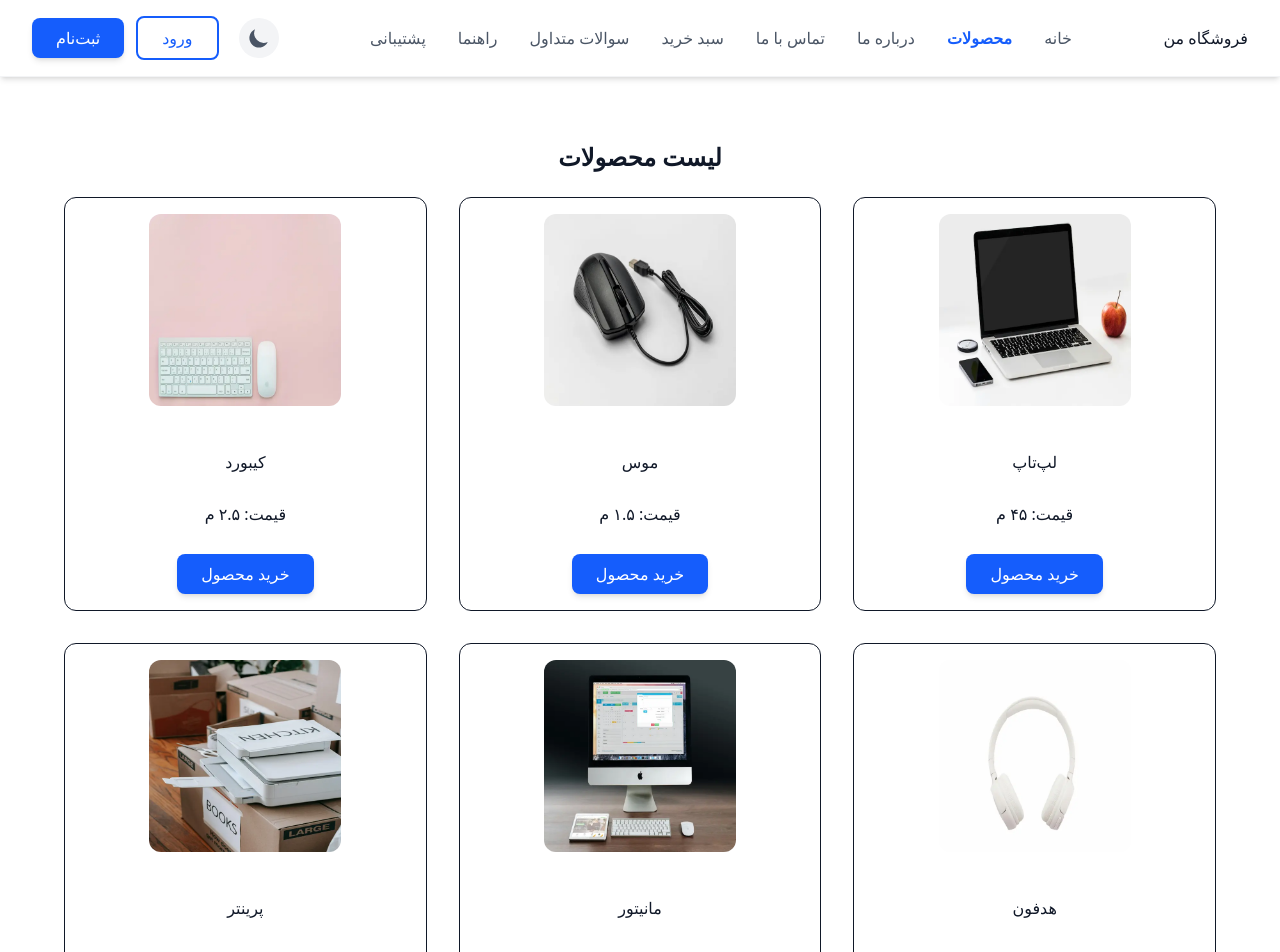
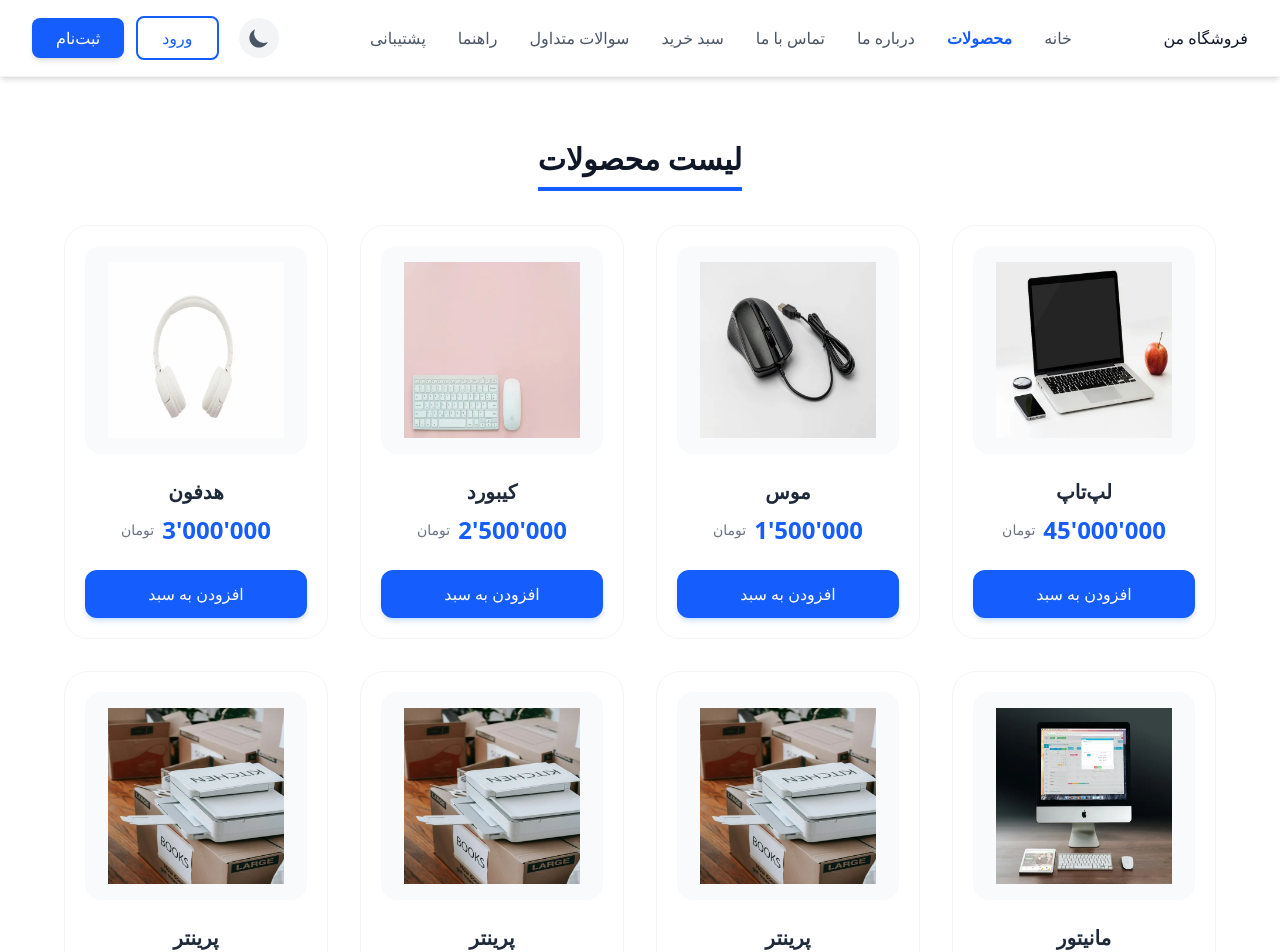
Before and after one commit to Namazi-Fard/Shopping-website, a React (Vite) app: page /products in a window 1280 px wide. Shown: the top 952 px of the page. Built offline with nearby package versions, Linux system fonts and the light colour scheme.

Commit message:
Improving product component features

```diff
--- a/src/pages/Products.jsx
+++ b/src/pages/Products.jsx
@@ -9,33 +9,56 @@ import laptopImg from "../assets/images/laptop.webp";
 
 const Products = () => {
   const productsList = [
-    { id: 1, name: "لپ‌تاپ", price: "۴۵ م", image: laptopImg },
-    { id: 2, name: "موس", price: "۱.۵ م", image: mouseImg },
-    { id: 3, name: "کیبورد", price: "۲.۵ م", image: keyboardImg },
-    { id: 4, name: "هدفون", price: "۳ م", image: headphoneImg },
-    { id: 5, name: "مانیتور", price: "۱۲ م", image: monitorImg },
-    { id: 6, name: "پرینتر", price: "۸ م", image: printerImg },
+    { id: 1, name: "لپ‌تاپ", price: "45'000'000", image: laptopImg },
+    { id: 2, name: "موس", price: "1'500'000", image: mouseImg },
+    { id: 3, name: "کیبورد", price: "2'500'000", image: keyboardImg },
+    { id: 4, name: "هدفون", price: "3'000'000", image: headphoneImg },
+    { id: 5, name: "مانیتور", price: "12'000'000", image: monitorImg },
+    { id: 6, name: "پرینتر", price: "8'000'000", image: printerImg },
+    { id: 7, name: "پرینتر", price: "8'000'000", image: printerImg },
+    { id: 8, name: "پرینتر", price: "8'000'000", image: printerImg },
   ];
 
   return (
-    <div className="p-8 dark:bg-gray-900 dark:text-gray-100 transition-colors duration-300">
-      <h1 className="text-2xl font-bold mb-6 text-center">لیست محصولات</h1>
-      <div className="grid md:grid-cols-3 md:gap-8 grid-cols-1 gap-15">
+    <div className="container mx-auto p-8 dark:bg-gray-900 dark:text-gray-100 transition-colors duration-500">
+      <h2 className="text-3xl font-black mb-12 text-center">
+        <span className="border-b-4 border-blue-600 pb-2">لیست محصولات</span>
+      </h2>
+
+      <div className="grid grid-cols-1 sm:grid-cols-2 md:grid-cols-3 lg:grid-cols-4 gap-8">
         {productsList.map((item) => (
           <div
             key={item.id}
-            className="border p-4 rounded-xl flex flex-col items-center   gap-y-7 dark:border-gray-700 dark:bg-gray-900 transition-colors duration-300 "
+            className="group relative border border-gray-100 p-5 rounded-3xl flex flex-col bg-white dark:border-gray-800 dark:bg-gray-800/50 backdrop-blur-sm transition-all duration-300 hover:-translate-y-2 hover:shadow-2xl hover:shadow-blue-500/10"
           >
-            <div className="overflow-hidden rounded-xl mb-4 h-48 bg-gray-50 dark:bg-gray-800 transition-colors duration-300">
+            {/* بخش تصویر محصول */}
+            <div className="overflow-hidden rounded-2xl mb-6 h-52 bg-gray-50 dark:bg-gray-700/50 flex items-center justify-center p-4">
               <img
                 src={item.image}
                 alt={item.name}
-                className="w-full h-full object-cover hover:scale-110 transition-transform duration-300"
+                className="w-full h-full object-contain transition-transform duration-500 group-hover:scale-110"
               />
             </div>
-            <h3>{item.name}</h3>
-            <p>قیمت: {item.price}</p>
-            <Button variant="primary">خرید محصول</Button>
+            {/* بخش متن و قیمت */}
+            <div className="text-center flex flex-col gap-2 mb-6" dir="rtl">
+              <h3 className="text-xl font-bold text-gray-800 dark:text-gray-100">
+                {item.name}
+              </h3>
+              <div className="flex justify-center items-center gap-2">
+                <span className="text-2xl font-black text-blue-600 dark:text-blue-400">
+                  {/* اضافه کردن علامت یونیکد برای اصلاح جهت عدد */}
+                  {"\u200E"}
+                  {item.price}
+                </span>
+                <span className="text-sm text-gray-500">تومان</span>
+              </div>
+            </div>
+            <Button
+              variant="primary"
+              className="w-full py-3 rounded-xl shadow-lg shadow-blue-500/20 active:scale-95 transition-all"
+            >
+              افزودن به سبد
+            </Button>
           </div>
         ))}
       </div>
```
